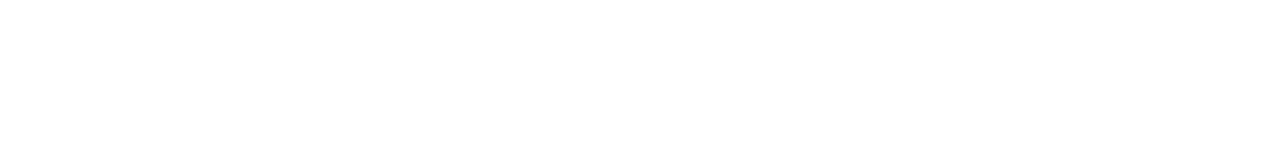
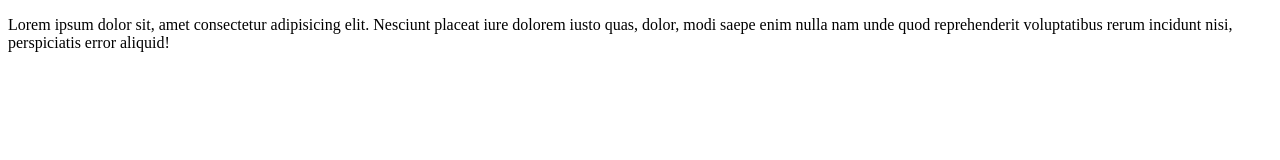
Before and after one commit to Riddhi-star799/riddhi-ar, a plain HTML site: page index.html in a window 1280 px wide. Drawn offline with Linux system fonts and the light colour scheme.

Commit message:
add lorem

```diff
--- a/index.html
+++ b/index.html
@@ -6,6 +6,6 @@
   <title><RIDDHI-ARYAN>LOVE &hearts;</RIDDHI-ARYAN></title>
   <link rel ="stylesheet" href="style1.css">
 <body>
-
+  <p>Lorem ipsum dolor sit, amet consectetur adipisicing elit. Nesciunt placeat iure dolorem iusto quas, dolor, modi saepe enim nulla nam unde quod reprehenderit voluptatibus rerum incidunt nisi, perspiciatis error aliquid!</p>
 </body>
 </html>
```
